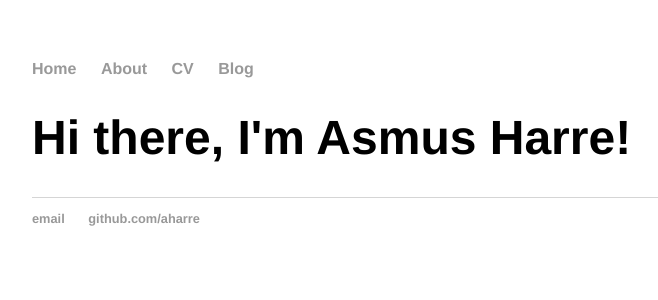
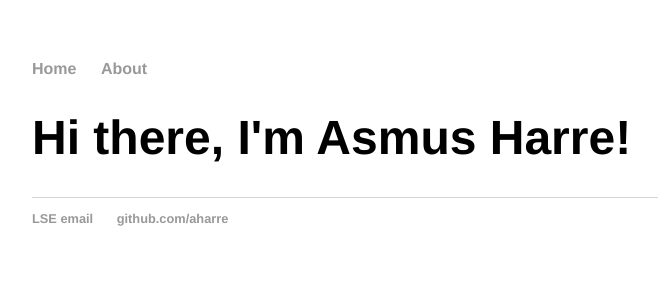
Before and after one commit to aharre/aharre.github.io, a Jekyll site: the page built from index.html, in a window 1280 px wide. Shown: the top 300 px of the page, without its empty margins (160-818 px from the left). Built offline with Jekyll 4.4.1, drawn with Linux system fonts in a browser that asks for light colours.

Commit message:
Update default.html

```diff
--- a/_layouts/default.html
+++ b/_layouts/default.html
@@ -10,8 +10,8 @@
 	    		<ul>
 	        		<li><a href="/">Home</a></li>
 		        	<li><a href="/about">About</a></li>
-	        		<li><a href="/cv">CV</a></li>
-	        		<li><a href="/blog">Blog</a></li>
+	        		<!-- <li><a href="/cv">CV</a></li> -->
+	        		<!-- <li><a href="/blog">Blog</a></li> -->
 	    		</ul>
 			</nav>
 			<div class="container">
@@ -21,7 +21,7 @@
 			</div><!-- /.container -->
 			<footer>
 	    		<ul>
-	        		<li><a href="mailto:a.harre@lse.ac.uk">email</a></li>
+	        		<li><a href="mailto:a.harre@lse.ac.uk">LSE email</a></li>
 	        		<li><a href="https://github.com/aharre">github.com/aharre</a></li>
 				</ul>
 			</footer>
```
